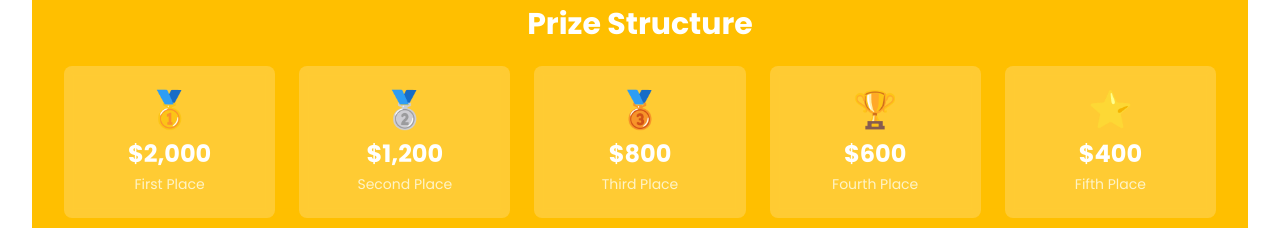
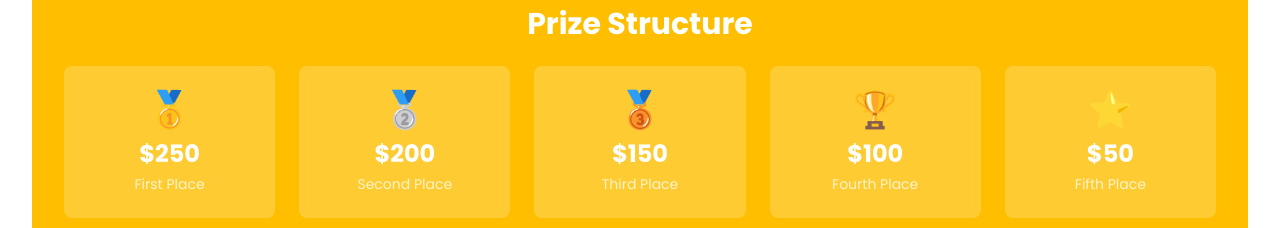
Before and after one commit to thetinfoilhat/BizBuzz, a Next.js app in the folder bizbuzz/: page /fish-tank-2025 in a window 1280 px wide. Shown: the part 2580-2808 px from the top of the page. Built offline with nearby package versions, Linux system fonts and the light colour scheme.

Commit message:
updated prize money

```diff
--- a/bizbuzz/src/app/fish-tank-2025/page.tsx
+++ b/bizbuzz/src/app/fish-tank-2025/page.tsx
@@ -553,27 +553,27 @@ export default function FishTank2025Page() {
             <div className="grid grid-cols-1 md:grid-cols-5 gap-6">
               <div className="bg-white/20 backdrop-blur-sm rounded-lg p-6">
                 <div className="text-4xl font-bold mb-2">🥇</div>
-                <div className="text-2xl font-bold mb-1">$2,000</div>
+                <div className="text-2xl font-bold mb-1">$250</div>
                 <div className="text-sm text-amber-100">First Place</div>
               </div>
               <div className="bg-white/20 backdrop-blur-sm rounded-lg p-6">
                 <div className="text-4xl font-bold mb-2">🥈</div>
-                <div className="text-2xl font-bold mb-1">$1,200</div>
+                <div className="text-2xl font-bold mb-1">$200</div>
                 <div className="text-sm text-amber-100">Second Place</div>
               </div>
               <div className="bg-white/20 backdrop-blur-sm rounded-lg p-6">
                 <div className="text-4xl font-bold mb-2">🥉</div>
-                <div className="text-2xl font-bold mb-1">$800</div>
+                <div className="text-2xl font-bold mb-1">$150</div>
                 <div className="text-sm text-amber-100">Third Place</div>
               </div>
               <div className="bg-white/20 backdrop-blur-sm rounded-lg p-6">
                 <div className="text-4xl font-bold mb-2">🏆</div>
-                <div className="text-2xl font-bold mb-1">$600</div>
+                <div className="text-2xl font-bold mb-1">$100</div>
                 <div className="text-sm text-amber-100">Fourth Place</div>
               </div>
               <div className="bg-white/20 backdrop-blur-sm rounded-lg p-6">
                 <div className="text-4xl font-bold mb-2">⭐</div>
-                <div className="text-2xl font-bold mb-1">$400</div>
+                <div className="text-2xl font-bold mb-1">$50</div>
                 <div className="text-sm text-amber-100">Fifth Place</div>
               </div>
             </div>
```
